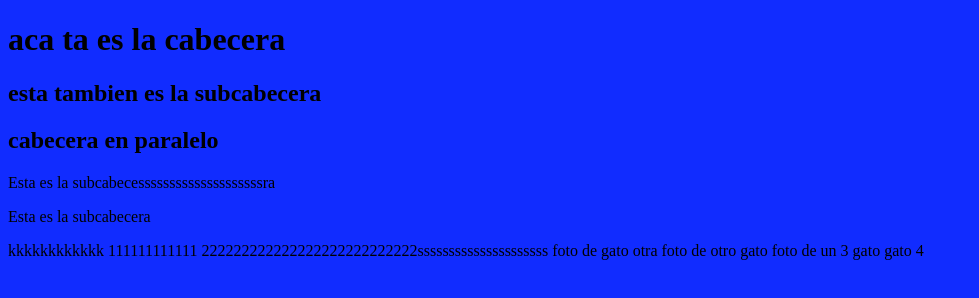
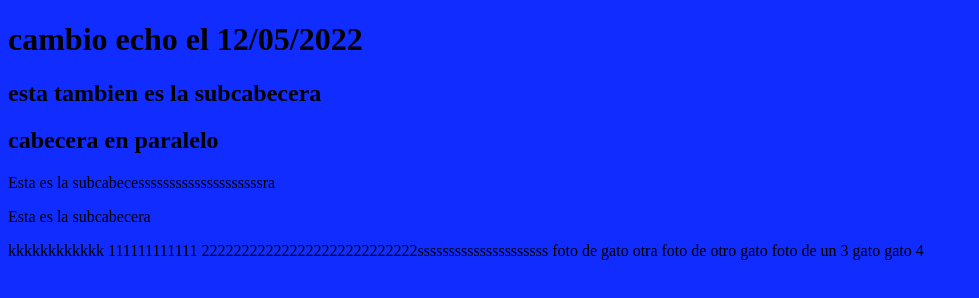
Before and after one commit to ClaudioGandini/MiPAgina4, a plain HTML site: page index.html in a window 1280 px wide. Shown: the whole page, without its empty margins (0-979 px from the left). Drawn offline with Linux system fonts and the light colour scheme.

Commit message:
cambios al 12/5

```diff
--- a/index.html
+++ b/index.html
@@ -9,7 +9,7 @@
 
     <body bgcolor="#1112CCFF">
 
-        <h1>aca ta es la cabecera</h1>
+        <h1>cambio echo el 12/05/2022</h1>
         <h2>esta tambien es la subcabecera</h2>
         <h2>cabecera en paralelo</h2>
         <p>Esta es la subcabecessssssssssssssssssssra</p>
```
Also changed, not shown: imagenes/miniaturas/app.png (added).
